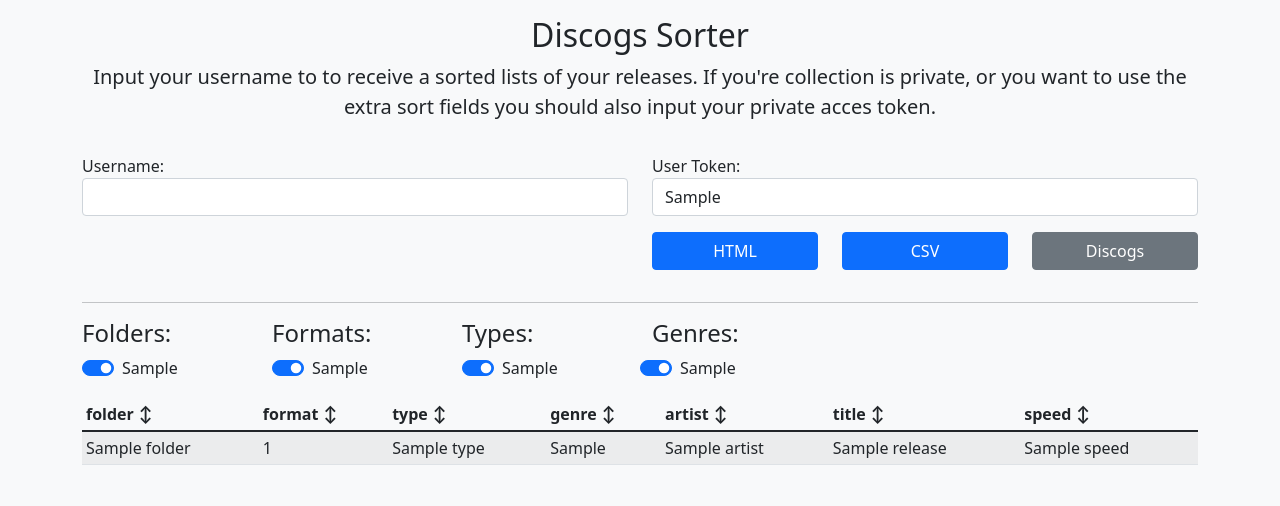
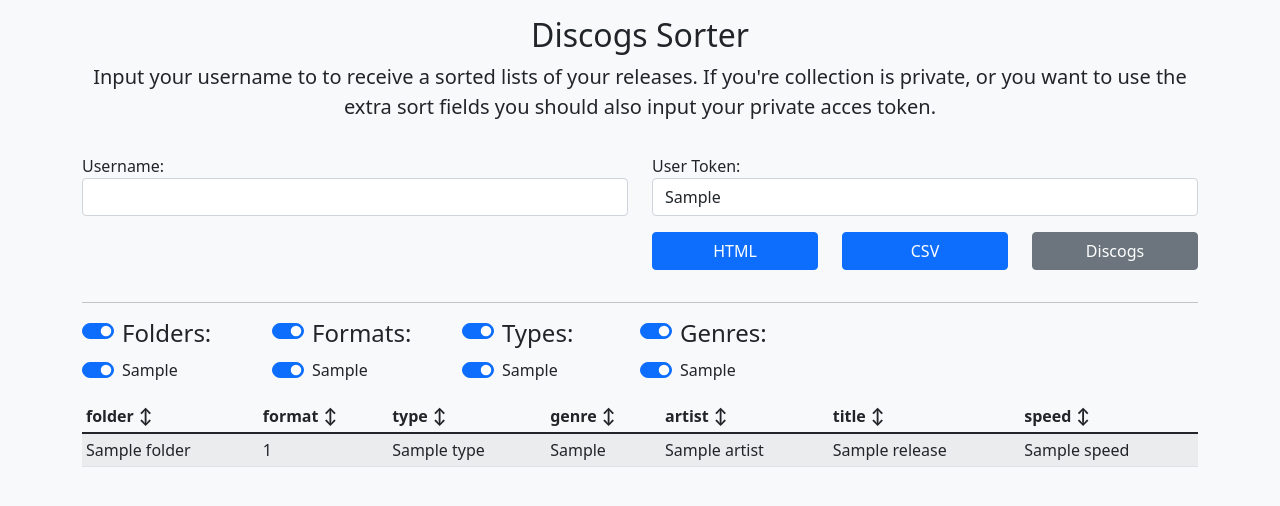
Before and after one commit to Jeroen7V/DiscogsSorter, a FastAPI app: template src/templates/index.html in a window 1280 px wide. Shown: the top 506 px of the page. Run offline with FastAPI, Linux system fonts and the light colour scheme; the template is opened without the code that fills it: most values are stand-ins (such as "Sample title", 1, 10 or a date in 2020); some libraries are stand-ins or nearby versions.

Commit message:
add select all switches

```diff
--- a/src/templates/index.html
+++ b/src/templates/index.html
@@ -55,7 +55,10 @@
                 <hr />
             </div>
             <div class="col-md-2">
-                <h4>Folders:</h4>
+                <div class="col-md-12 form-check form-switch">
+                    <input class="form-check-input all_switch" type="checkbox" id="all_folder" checked>
+                    <label class="form-check-label h4" for="all_folder">Folders:</label>
+                </div>
                 {% for rel_folder in releases_folders %}
                 <div class="form-check form-switch">
                     <input class="form-check-input rel_switch" type="checkbox" id="folder_{{rel_folder}}" checked>
@@ -64,7 +67,10 @@
                 {% endfor %}
             </div>
             <div class="col-md-2">
-                <h4>Formats:</h4>
+                <div class="col-md-12 form-check form-switch">
+                    <input class="form-check-input all_switch" type="checkbox" id="all_format" checked>
+                    <label class="form-check-label h4" for="all_format">Formats:</label>
+                </div>
                 {% for rel_format in releases_formats %}
                 <div class="form-check form-switch">
                     <input class="form-check-input rel_switch" type="checkbox" id="format_{{rel_format | replace('\"', 'INCH') }}" checked>
@@ -73,7 +79,10 @@
                 {% endfor %}
             </div>
             <div class="col-md-2">
-                <h4>Types:</h4>
+                <div class="col-md-12 form-check form-switch">
+                    <input class="form-check-input all_switch" type="checkbox" id="all_type" checked>
+                    <label class="form-check-label h4" for="all_type">Types:</label>
+                </div>
                 {% for rel_type in releases_types %}
                 <div class="form-check form-switch">
                     <input class="form-check-input rel_switch" type="checkbox" id="type_{{rel_type}}" checked>
@@ -82,7 +91,10 @@
                 {% endfor %}
             </div>
             <div class="col-md-6 row">
-                <h4>Genres:</h4>
+                <div class="col-md-12 form-check form-switch">
+                    <input class="form-check-input all_switch" type="checkbox" id="all_genre" checked>
+                    <label class="form-check-label h4" for="all_genre">Genres:</label>
+                </div>
                 {% for rel_genre in releases_genres %}
                 <div class="col-md-6 form-check form-switch">
                     <input class="form-check-input rel_switch" type="checkbox" id="genre_{{rel_genre}}" checked>
@@ -184,6 +196,29 @@
 
             $(".rel_switch").change(filterRun);
             filterRun();
+
+            function selectAll() {
+                switchType = $(this)[0].id.split("_")[0];
+                switchVal = $(this)[0].id.split("_")[1];
+
+                switch (switchVal) {
+                    case "folder":
+                        $(".rel_switch[id^='folder']").prop("checked", $(this)[0].checked);
+                        break;
+                    case "format":
+                        $(".rel_switch[id^='format']").prop("checked", $(this)[0].checked);
+                        break;
+                    case "type":
+                        $(".rel_switch[id^='type']").prop("checked", $(this)[0].checked);
+                        break;
+                    case "genre":
+                        $(".rel_switch[id^='genre']").prop("checked", $(this)[0].checked);
+                        break;
+                }
+                filterRun()
+            }
+
+            $(".all_switch").change(selectAll)
         });
     </script>
   </body>
```
Also changed, not shown: CHANGELOG.md.
